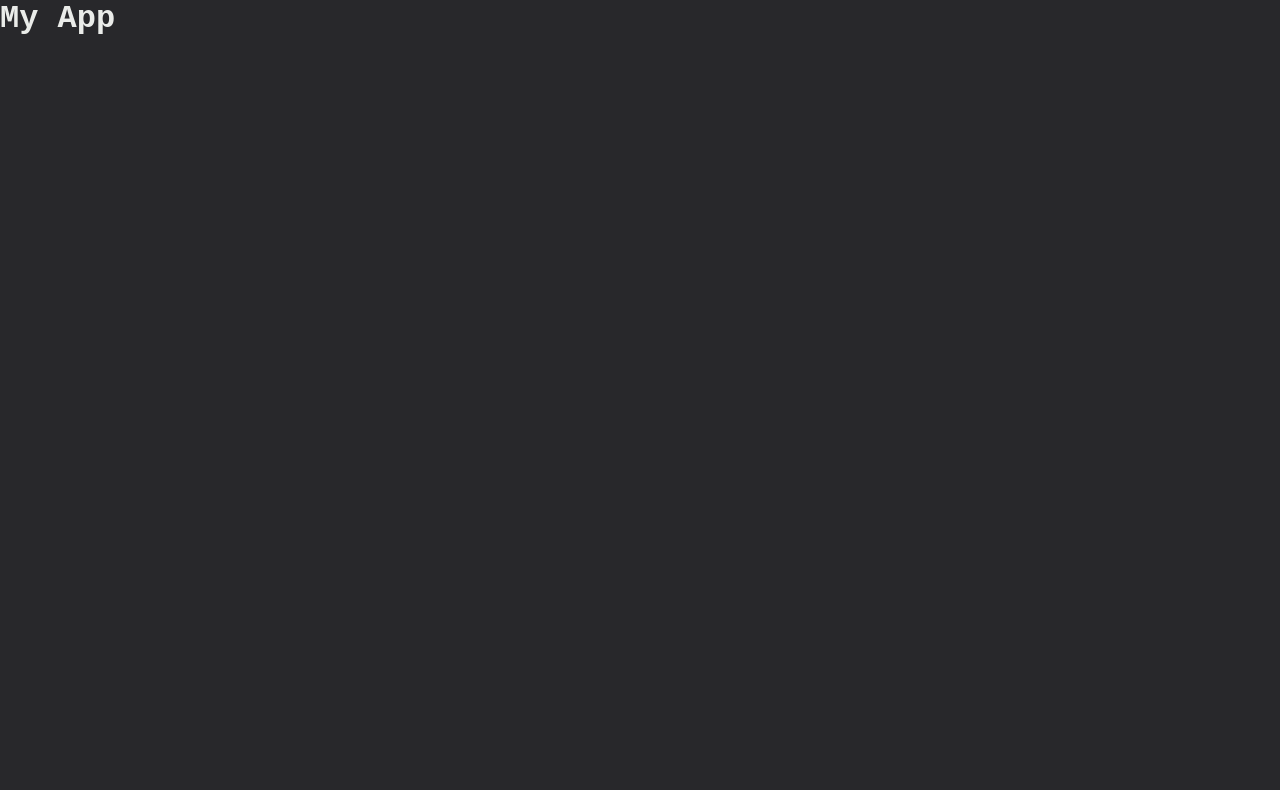
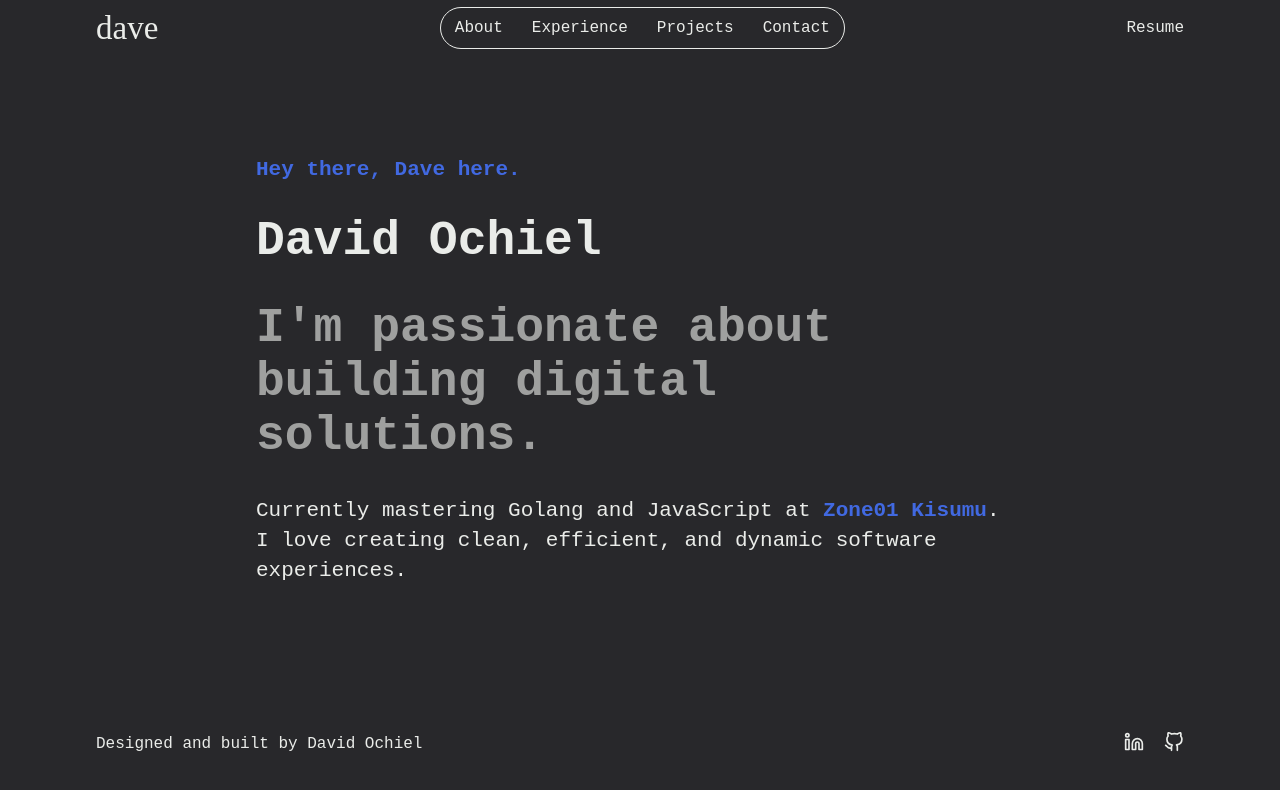
Before and after one commit to nguonodave/v2-ng, a React (Vite) app: page / in a window 1280 px wide. Shown: the top 790 px of the page. Built offline with nearby package versions, Linux system fonts and the light colour scheme.

Commit message:
add and connect mainlayout to homepage

```diff
--- a/src/App.jsx
+++ b/src/App.jsx
@@ -1,11 +1,19 @@
-import { Route, RouterProvider, createBrowserRouter, createRoutesFromElements } from "react-router-dom";
-import React from "react";
-import Navbar from "./components/Navbar";
-import Home from "./components/Home";
+import {
+    Route,
+    RouterProvider,
+    createBrowserRouter,
+    createRoutesFromElements,
+} from "react-router-dom";
+import HomePage from "./pages/HomePage";
+import MainLayout from "./layouts/MainLayout";
 
 const router = createBrowserRouter(
-    createRoutesFromElements(<Route index element={ <h1>My App</h1> } />)
-)
+    createRoutesFromElements(
+        <Route path="/" element={<MainLayout />}>
+            <Route index element={<HomePage />} />
+        </Route>
+    )
+);
 
 export default function App() {
     return (
--- /dev/null
+++ b/src/layouts/MainLayout.jsx
@@ -0,0 +1,11 @@
+import { Outlet } from "react-router-dom";
+import Navbar from "../components/Navbar";
+
+export default function MainLayout() {
+    return (
+        <>
+            <Navbar />
+            <Outlet />
+        </>
+    );
+}
--- /dev/null
+++ b/src/pages/HomePage.jsx
@@ -0,0 +1,9 @@
+import Home from "../components/Home";
+
+export default function HomePage() {
+    return (
+        <>
+            <Home />
+        </>
+    );
+}
```
